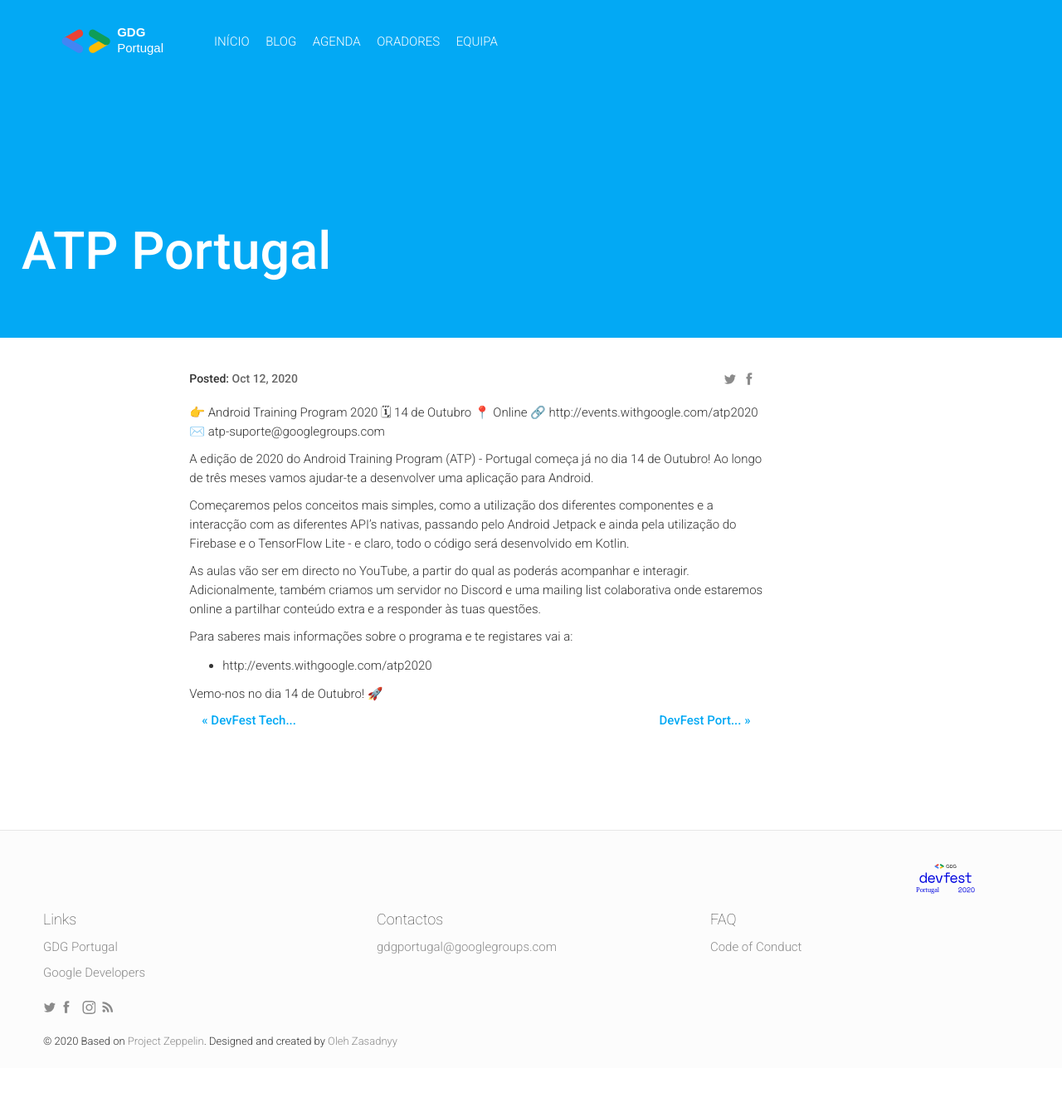
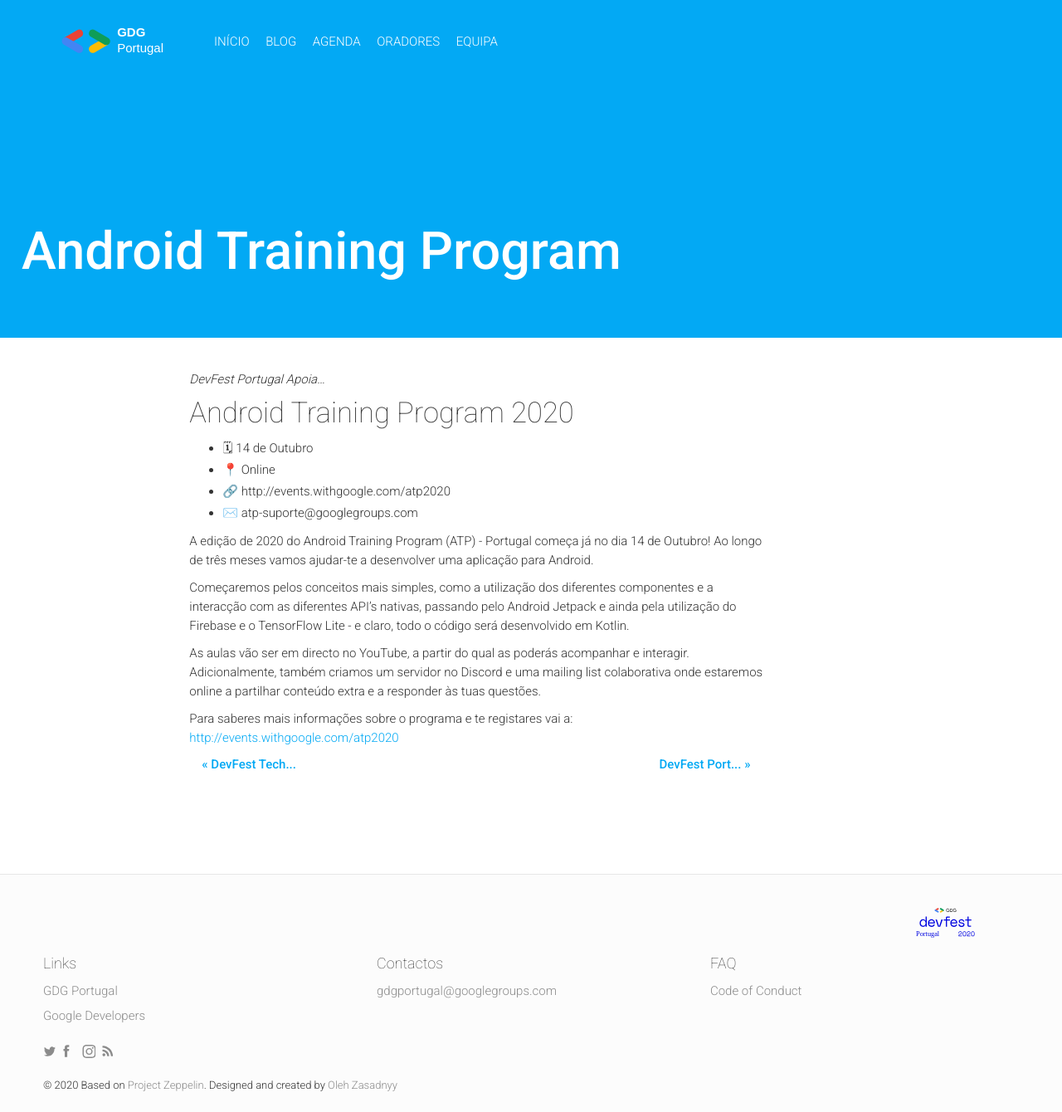
Before and after one commit to GDGPortugal/devFestPT-2020, a Jekyll site: the page built from _posts/2020-10-12-atp-portugal.markdown, in a window 1280 px wide and 1340 px high. Shown: the whole window at 83% size. Built offline with Jekyll 4.4.1, drawn with Linux system fonts in a browser that asks for light colours; nearby versions of some CDN libraries; comment, search, counter and statistics services are not loaded.

```diff
--- a/_posts/2020-10-12-atp-portugal.markdown
+++ b/_posts/2020-10-12-atp-portugal.markdown
@@ -1,15 +1,18 @@
 ---
 layout: post
-title:  "ATP Portugal"
+title:  "Android Training Program"
 date:   2020-10-12 09:00:00
-isStaticPost: false
+isStaticPost: true
 ---
-👉 Android Training Program 2020
-🗓 14 de Outubro
-📍 Online
-🔗 http://events.withgoogle.com/atp2020
-✉️ atp-suporte@googlegroups.com
 
+*DevFest Portugal Apoia...*
+
+##### Android Training Program 2020
+
+- 🗓 14 de Outubro
+- 📍 Online
+- 🔗 http://events.withgoogle.com/atp2020
+- ✉️ atp-suporte@googlegroups.com
 
 A edição de 2020 do Android Training Program (ATP) - Portugal começa já no dia 14 de Outubro! Ao longo de três meses vamos ajudar-te a desenvolver uma aplicação para Android.
 
@@ -18,7 +21,4 @@ Começaremos pelos conceitos mais simples, como a utilização dos diferentes co
 As aulas vão ser em directo no YouTube, a partir do qual as poderás acompanhar e interagir. Adicionalmente, também criamos um servidor no Discord e uma mailing list colaborativa onde estaremos online a partilhar conteúdo extra e a responder às tuas questões.
 
 Para saberes mais informações sobre o programa e te registares vai a:
-- http://events.withgoogle.com/atp2020
-
-
-Vemo-nos no dia 14 de Outubro! 🚀
+[http://events.withgoogle.com/atp2020](http://events.withgoogle.com/atp2020)
```
Also changed, not shown: _posts/2020-10-12-devfest-ts.markdown (+11 -9 lines), _posts/2020-10-14-beyond-vision copy.markdown (added, +16 -0 lines), _posts/2020-10-14-pdmfc.markdown (added, +18 -0 lines).
